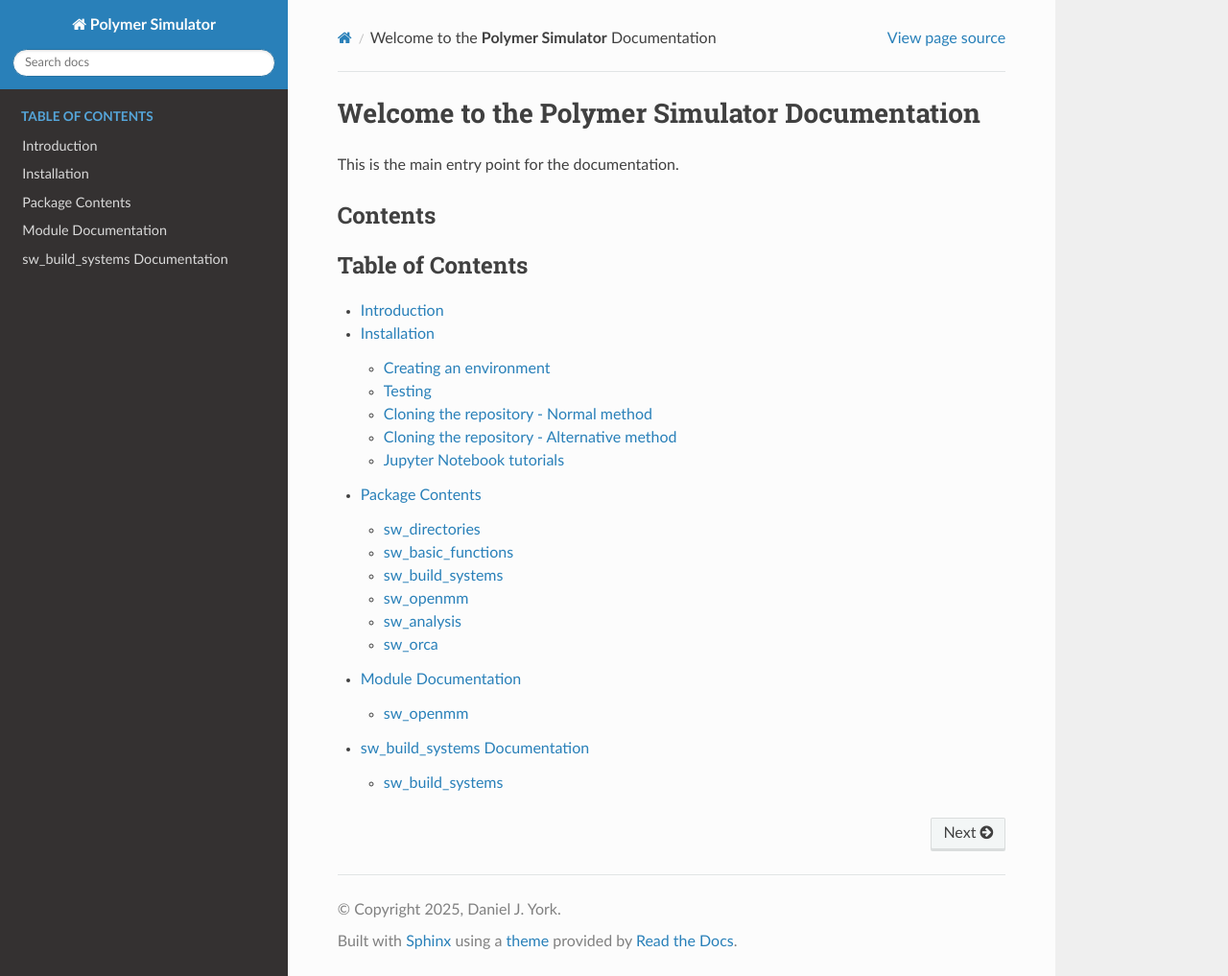
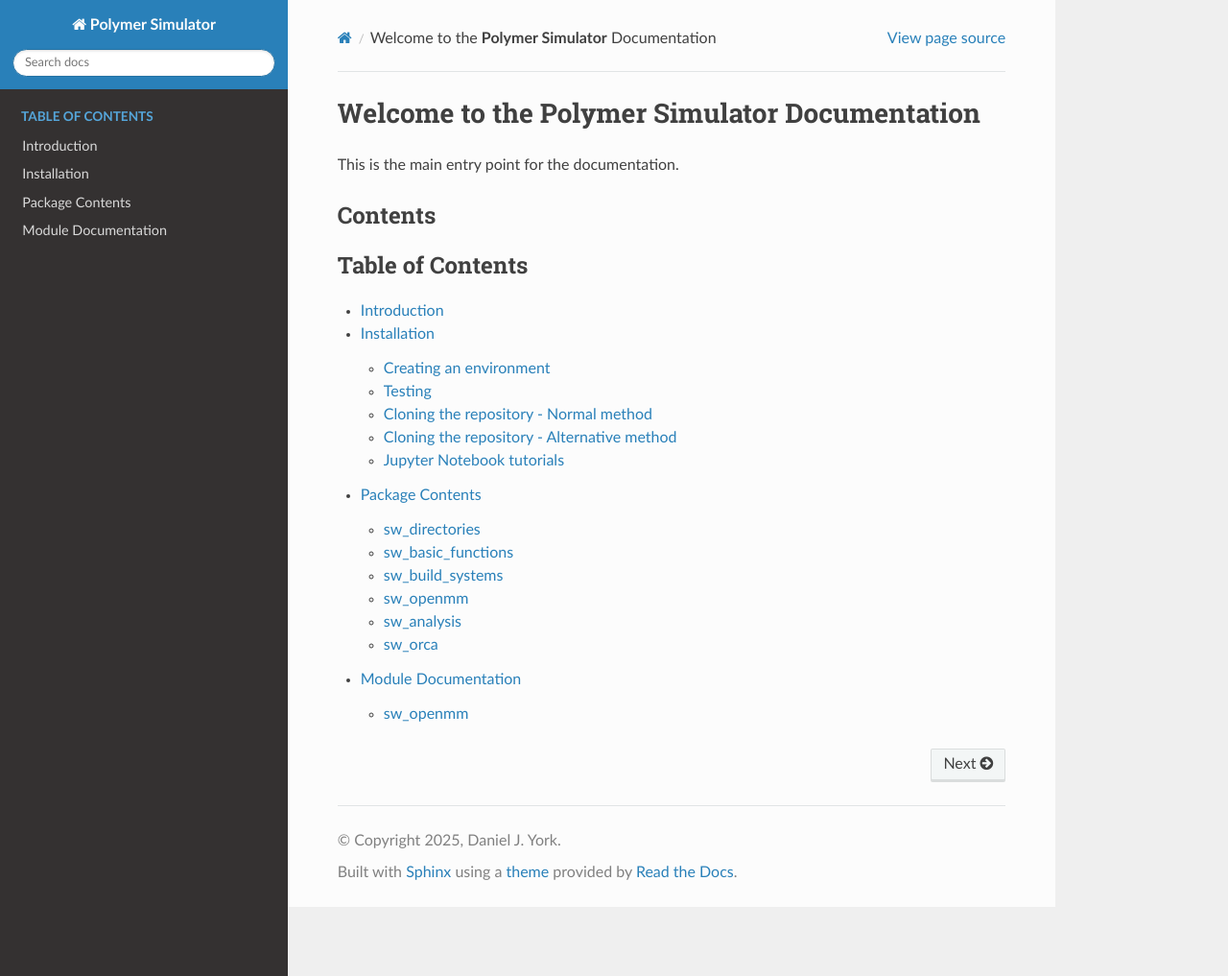
Before and after one commit to MMLabCodes/polymersimulator, a Sphinx documentation site: the page built from docs/index.rst, in a window 1280 px wide and 1017 px high. Shown: the whole window at 96% size. Built offline with Sphinx 7.4.7 and the Read the Docs theme 3.1.0, drawn with Linux system fonts in a browser that asks for light colours; pages that are not in the unit, such as notebooks, are missing from menus.

Commit message:
Updated indec

```diff
--- a/docs/index.rst
+++ b/docs/index.rst
@@ -14,7 +14,6 @@ Contents
    installation
    packagecontents
    sw_openmm
-   sw_build_systems
    usage
    api
    contributing
```
